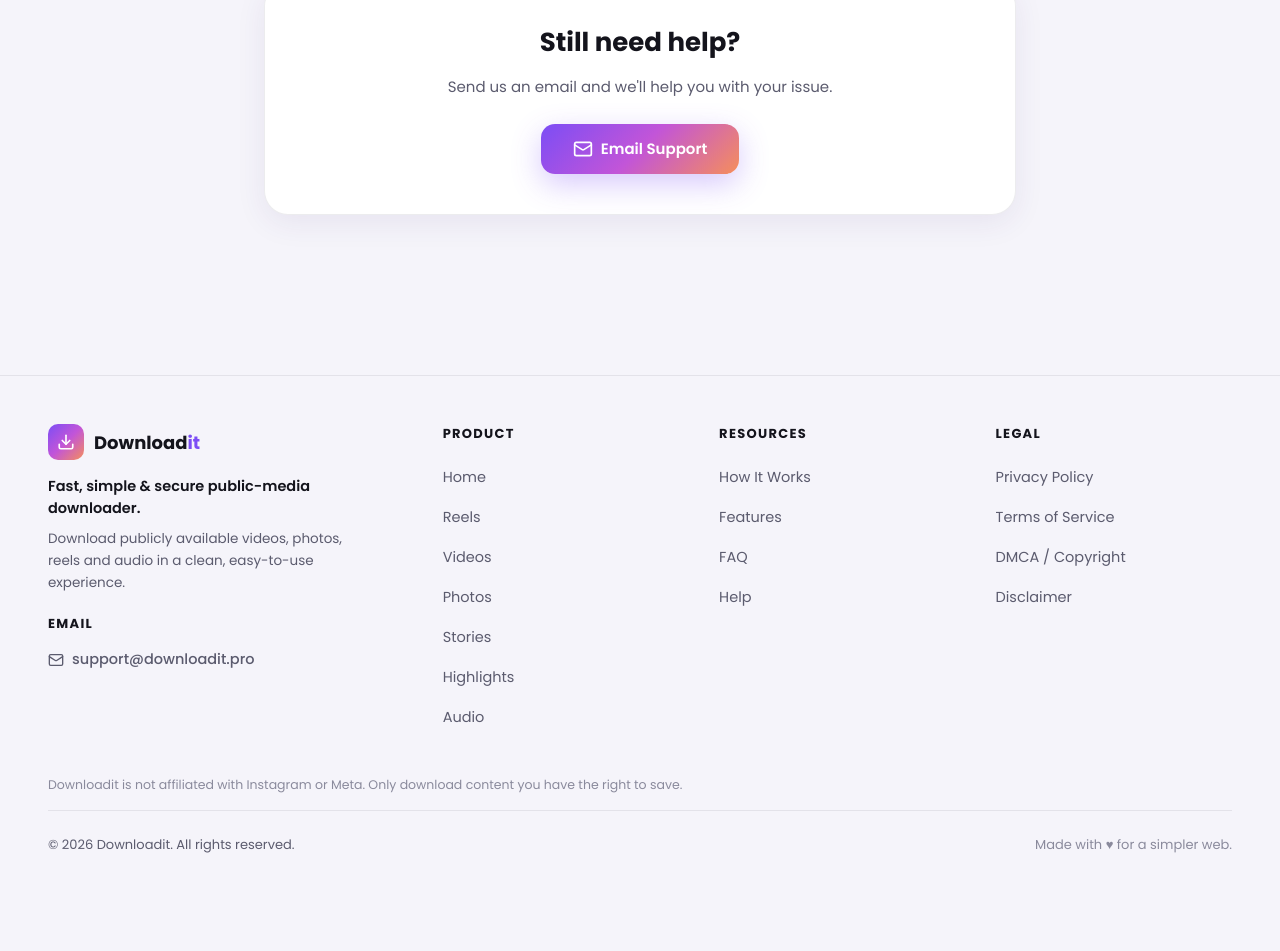
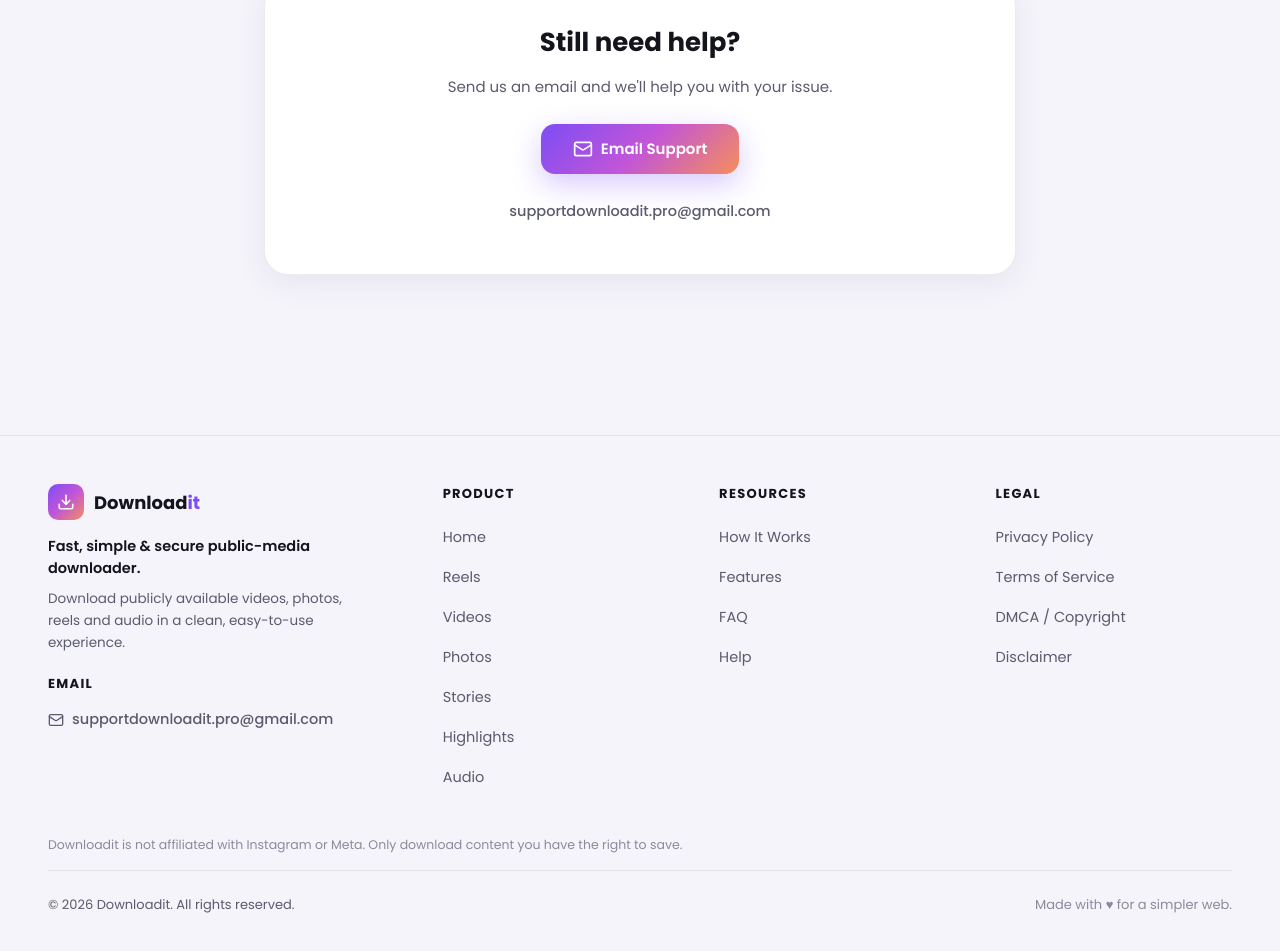
Before and after one commit to TechWithIfn/insta-video-download-, a Next.js app in the folder frontend/: page /help in a window 1280 px wide. Shown: the part 3732-4683 px from the top of the page. Before the commit the page ends 4635 px from the top, so only its background shows below. Built offline with nearby package versions, Linux system fonts and the light colour scheme.

Commit message:
fix(support): clickable gmail mailto everywhere, remove old email

```diff
--- a/frontend/src/app/help/HelpClient.tsx
+++ b/frontend/src/app/help/HelpClient.tsx
@@ -18,7 +18,7 @@
 import Footer from "@/components/Footer";
 import ScrollReveal from "@/components/ScrollReveal";
 import { useLanguage } from "@/i18n";
-import { SUPPORT_MAILTO } from "@/config/site";
+import { SUPPORT_EMAIL, SUPPORT_MAILTO } from "@/config/site";
 
 const TYPE_ICONS = [Play, Film, ImageIcon, Clock, Star, Music];
 
@@ -271,6 +271,14 @@
                 <Mail className="h-5 w-5" />
                 {h.supportBtn}
               </a>
+              <p className="mt-4 text-[14.5px] text-fg-muted">
+                <a
+                  href={SUPPORT_MAILTO}
+                  className="inline-flex min-h-[44px] items-center justify-center break-all font-medium transition-colors hover:text-primary"
+                >
+                  {SUPPORT_EMAIL}
+                </a>
+              </p>
             </section>
           </ScrollReveal>
         </div>
--- a/frontend/src/components/Footer.tsx
+++ b/frontend/src/components/Footer.tsx
@@ -88,7 +88,7 @@
               <p className="text-[13px] font-bold uppercase tracking-[0.1em] text-fg">{t.footer.email}</p>
               <a
                 href={SUPPORT_MAILTO}
-                className="mt-1 inline-flex min-h-[44px] items-center gap-2 text-[14.5px] font-medium text-fg-muted transition-colors hover:text-primary"
+                className="mt-1 inline-flex min-h-[44px] items-center gap-2 break-all text-[14.5px] font-medium text-fg-muted transition-colors hover:text-primary"
               >
                 <Mail className="h-4 w-4 shrink-0" strokeWidth={2} />
                 {SUPPORT_EMAIL}
--- a/frontend/src/components/LegalPage.tsx
+++ b/frontend/src/components/LegalPage.tsx
@@ -30,7 +30,7 @@
         Questions about this page? Contact us at{" "}
         <a
           href={SUPPORT_MAILTO}
-          className="inline-flex min-h-[44px] items-center font-semibold text-fg transition-colors hover:text-primary"
+          className="inline-flex min-h-[44px] items-center break-all font-semibold text-fg transition-colors hover:text-primary"
         >
           {SUPPORT_EMAIL}
         </a>
--- a/frontend/src/config/site.ts
+++ b/frontend/src/config/site.ts
@@ -3,16 +3,5 @@
 export const BRAND_TITLE = "Downloadit – Instagram Video, Reels & Photo Downloader";
 export const BRAND_DESCRIPTION =
   "Download Instagram videos, Reels and photos with Downloadit. Preview public Instagram media and save it to your device quickly without creating an account.";
-declare const process: {
-  env: {
-    NEXT_PUBLIC_SUPPORT_EMAIL?: string;
-  };
-};
-//
-// To use your real support address, set NEXT_PUBLIC_SUPPORT_EMAIL in the
-// frontend environment (see .env.example). Falls back to an obvious
-// placeholder so it is never silently a wrong address.
-export const SUPPORT_EMAIL: string =
-  process.env.NEXT_PUBLIC_SUPPORT_EMAIL || "support@downloadit.pro";
-
+export const SUPPORT_EMAIL = "supportdownloadit.pro@gmail.com";
 export const SUPPORT_MAILTO: string = `mailto:${SUPPORT_EMAIL}`;
```
Also changed, not shown: 1 other file (tests, documents, lock files or other folders).
